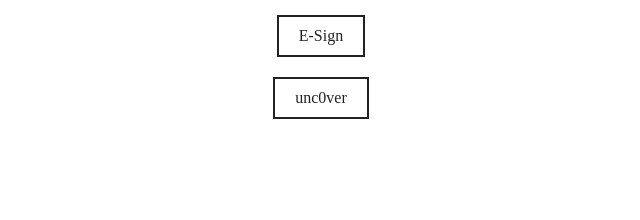
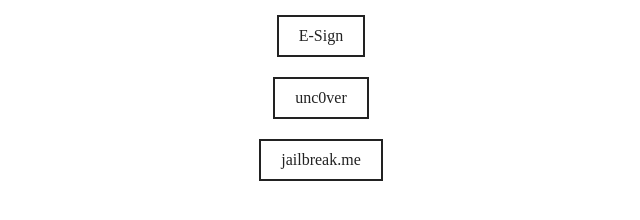
Before and after one commit to void4nce/mobilesideloaders, a plain HTML site: page index.html in a window 1280 px wide. Shown: the part 68-288 px from the top of the page, without its empty margins (319-959 px from the left). Drawn offline with Linux system fonts and the light colour scheme.

Commit message:
Update index.html

```diff
--- a/index.html
+++ b/index.html
@@ -54,5 +54,6 @@
     <h1>Sideloaders for iOS</h1>
     <a href="https://khoindvn.io.vn/" class="button">E-Sign</a>
     <a href="https://unc0ver.dev/downloads/8.0.2/9e44edfbfd1905cadf23c3b9ad1d5bed683ce061/unc0ver_Release_8.0.2.ipa" class="button">unc0ver</a>
+    <a href="https://www.jailbreakme.com/" class="button">jailbreak.me</a>
 </body>
 </html>
```
